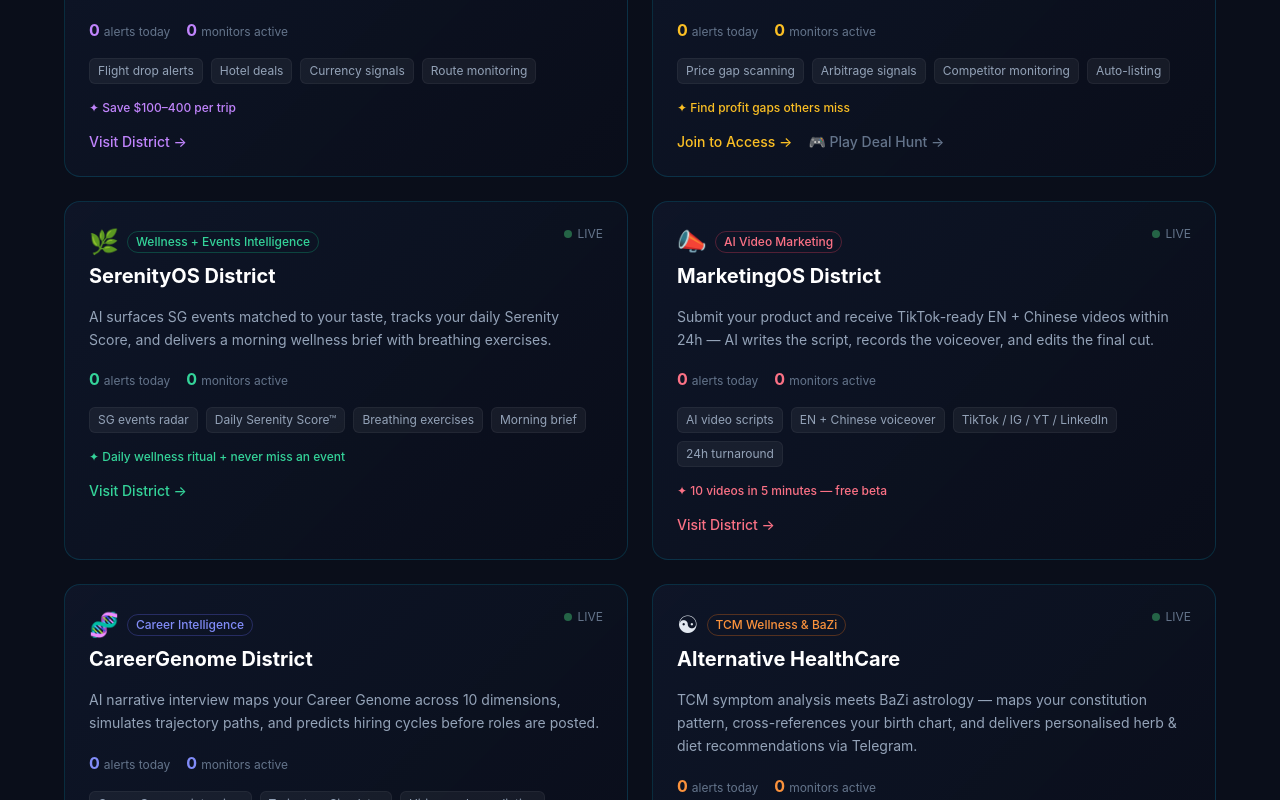
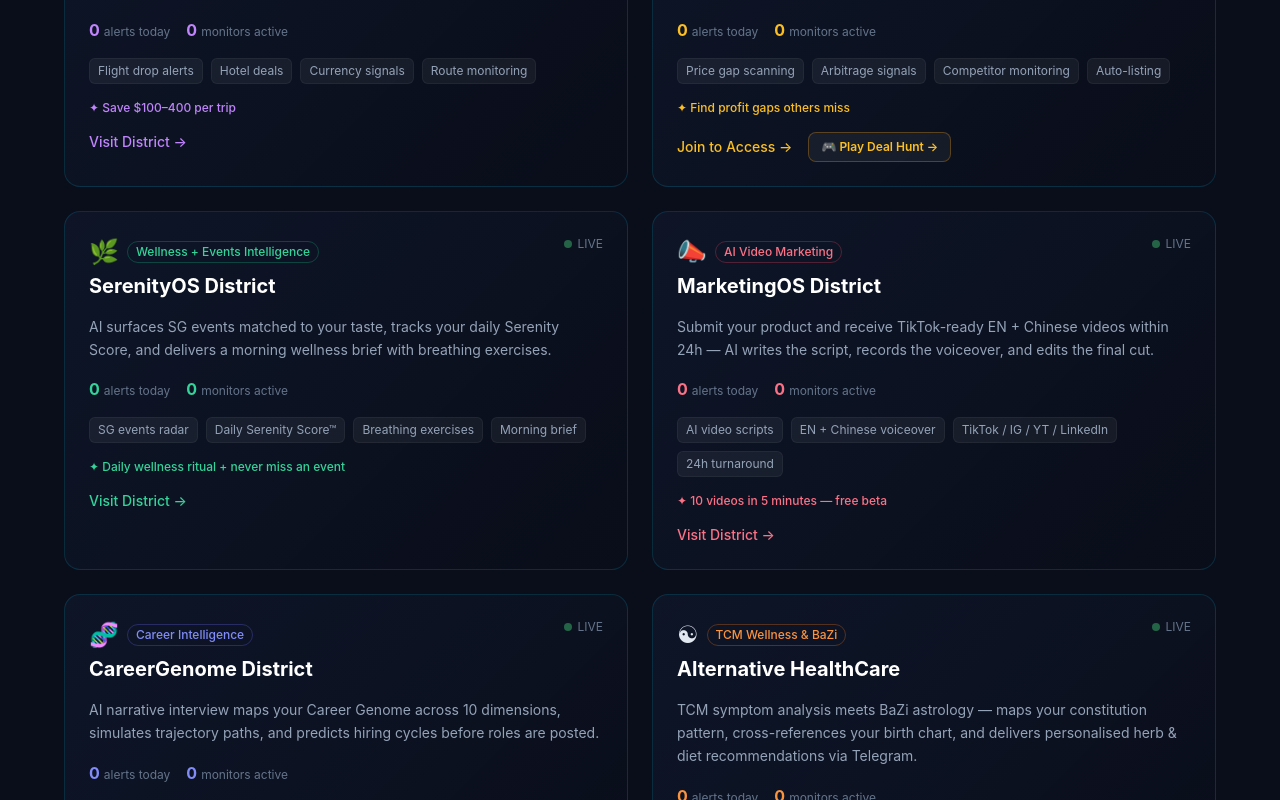
Before and after one commit to mailts001/MasterPage_AceEcotopia, a Next.js app: page / in a window 1280 px wide. Shown: the part 2900-3700 px from the top of the page. Built offline with nearby package versions, Linux system fonts and the light colour scheme; no server answers.

Commit message:
Add DeepQi district to dashboard, game button styling, admin image tool links

```diff
--- a/app/admin/merchants/page.tsx
+++ b/app/admin/merchants/page.tsx
@@ -85,6 +85,17 @@ export default function AdminMerchantsPage() {
           <div>
             <h1 className="text-2xl font-bold">Merchant Admin</h1>
             <p className="text-gray-500 text-sm mt-1">Manage merchants, campaigns, and game placements</p>
+            <div className="flex flex-wrap gap-3 mt-2">
+              <a href="https://imgur.com" target="_blank" rel="noopener noreferrer"
+                className="text-xs text-cyan-400 hover:text-cyan-300 underline underline-offset-2">
+                📷 Imgur (host images)
+              </a>
+              <span className="text-gray-700 text-xs">→ upload → right-click image → Copy image address → use i.imgur.com/xxx.jpg</span>
+              <a href="https://www.remove.bg/" target="_blank" rel="noopener noreferrer"
+                className="text-xs text-cyan-400 hover:text-cyan-300 underline underline-offset-2">
+                ✂️ remove.bg (transparent PNG)
+              </a>
+            </div>
           </div>
           <button onClick={() => { saveSecret(''); setSecret('') }}
             className="text-xs text-gray-600 hover:text-gray-400 transition">
--- a/app/citizen/dashboard/page.tsx
+++ b/app/citizen/dashboard/page.tsx
@@ -104,6 +104,19 @@ const DISTRICTS = [
     accent: 'border-indigo-500/30',
     accentText: 'text-indigo-400',
     what: ['Career Genome interview', 'Trajectory Simulator', 'Hiring cycle prediction'],
+  },
+  {
+    id: 'deepqi',
+    name: 'DeepQi',
+    icon: '☯',
+    tagline: 'Alternative Healthcare',
+    desc: 'TCM-powered wellness — symptom-to-constitution analysis, BaZi birth chart, herb & diet matrix, daily Telegram check-in.',
+    href: 'https://deep-qi-web.vercel.app',
+    internal: false,
+    citizenOnly: false,
+    accent: 'border-orange-500/30',
+    accentText: 'text-orange-400',
+    what: ['TCM symptom → constitution pattern', 'BaZi & ZiWei birth chart', 'Herb & diet matrix'],
   },
 ]
 
--- a/components/districts/DistrictsSection.tsx
+++ b/components/districts/DistrictsSection.tsx
@@ -225,14 +225,14 @@ export default function DistrictsSection() {
                         href={district.secondaryHref}
                         target="_blank"
                         rel="noopener noreferrer"
-                        className="inline-flex items-center gap-2 text-sm font-medium text-slate-500 hover:text-slate-300 transition-colors"
+                        className={`inline-flex items-center gap-1.5 text-xs font-semibold px-3 py-1.5 rounded-lg border ${district.border} ${district.accent} bg-white/5 hover:bg-white/10 transition-colors`}
                       >
                         {district.secondaryLabel[locale]}
                       </a>
                     ) : (
                       <Link
                         href={district.secondaryHref}
-                        className="inline-flex items-center gap-2 text-sm font-medium text-slate-500 hover:text-slate-300 transition-colors"
+                        className={`inline-flex items-center gap-1.5 text-xs font-semibold px-3 py-1.5 rounded-lg border ${district.border} ${district.accent} bg-white/5 hover:bg-white/10 transition-colors`}
                       >
                         {district.secondaryLabel[locale]}
                       </Link>
```
